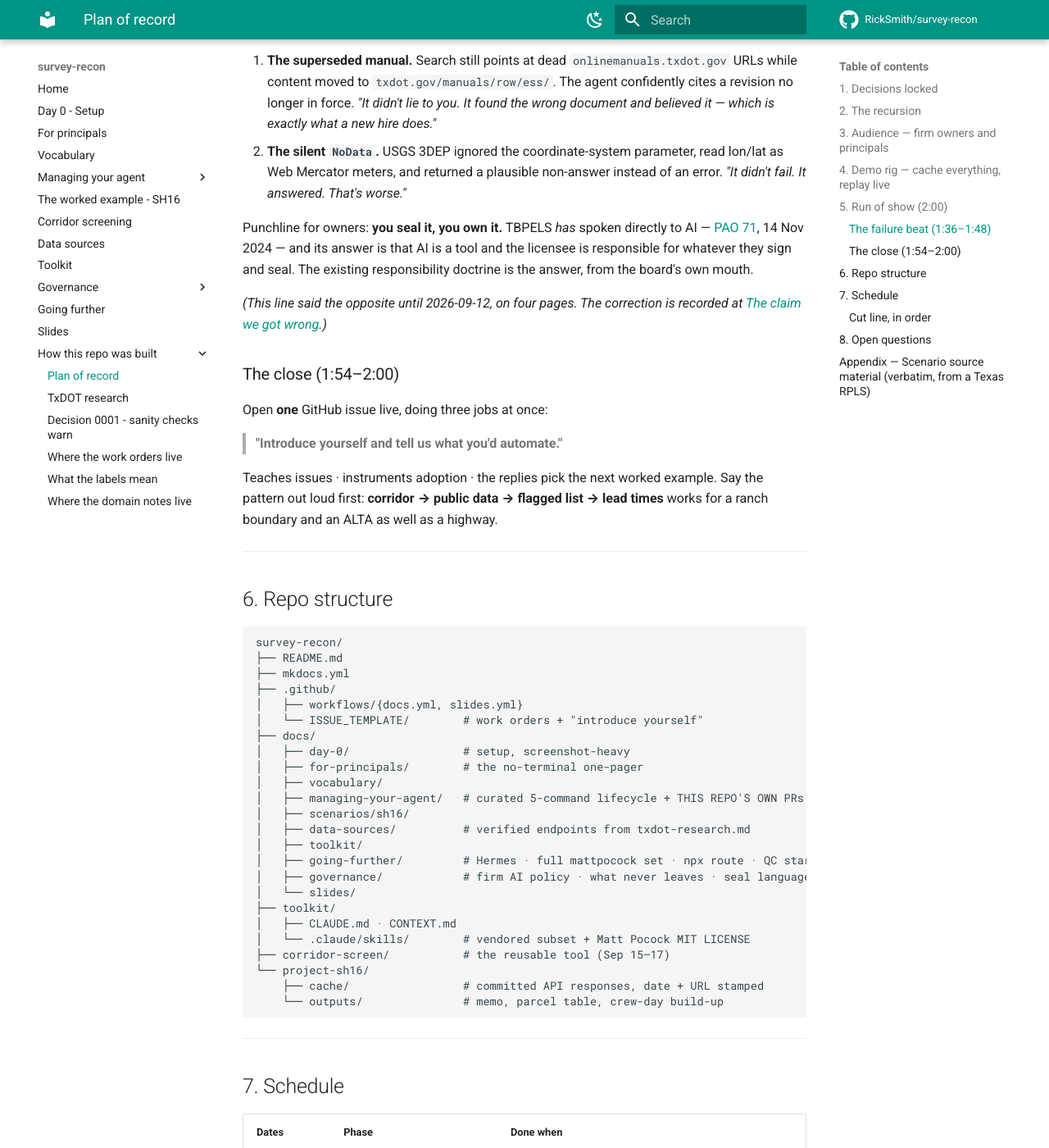
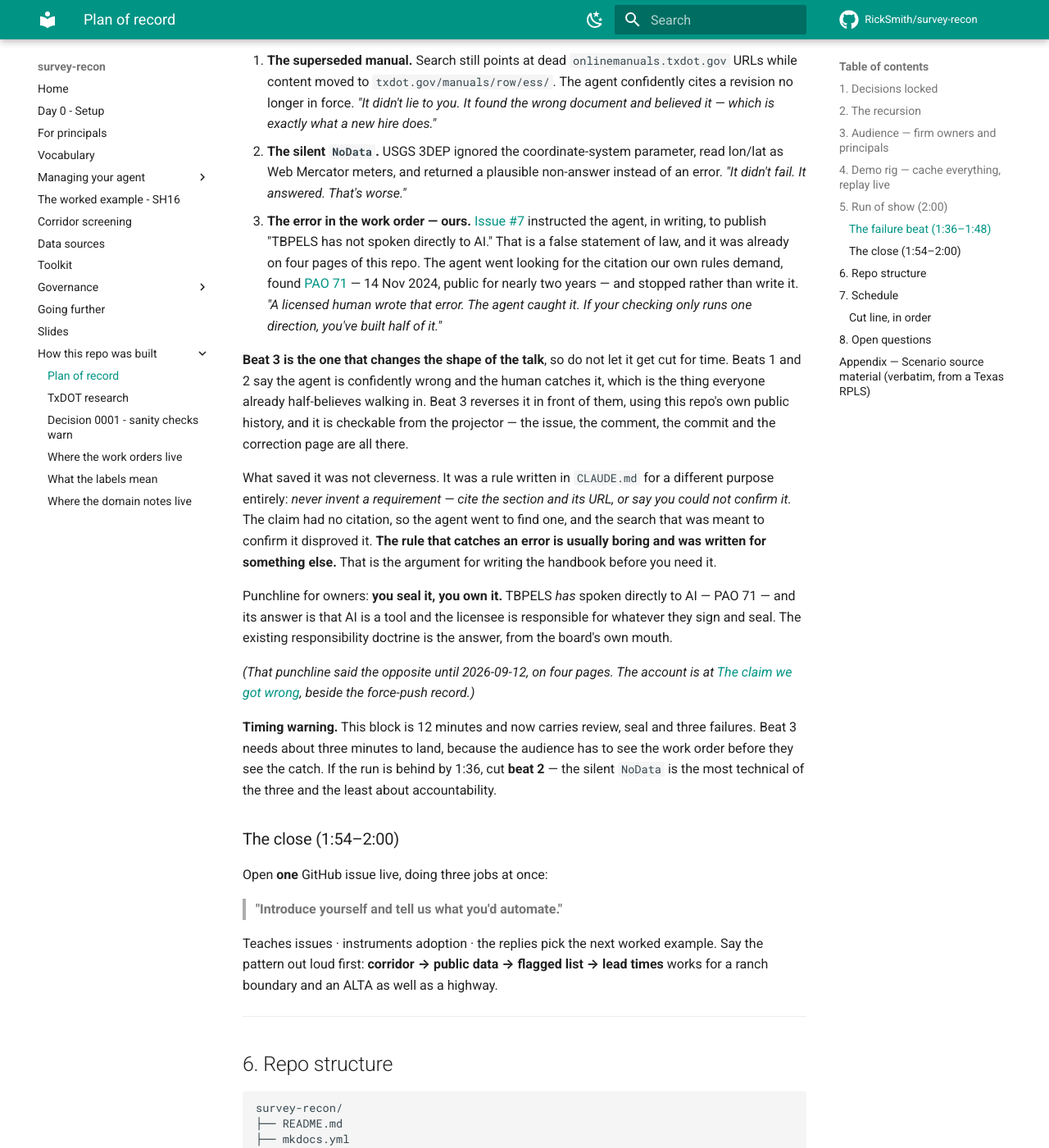
Before and after one commit to RickSmith/survey-recon, an MkDocs documentation site: the page built from docs/plan-of-record.md, in a window 1280 px wide and 1400 px high, scrolled down 3909 px. Shown: the whole window at 82% size. Built offline with MkDocs 1.6.1 and Material for MkDocs 9.7.7, drawn with Linux system fonts in a browser that asks for light colours; comment, search, counter and statistics services are not loaded; some of the changed text lies outside the part shown.

Commit message:
Add the third failure beat, because it reverses the direction
Beats 1 and 2 both say the agent is confidently wrong and the human
catches it. That is the thing the room already half-believes on the way
in, so it confirms rather than teaches.

Beat 3 runs the other way. Issue #7 told the agent in writing to publish
"TBPELS has not spoken directly to AI" - a false statement of law, to a
room of licensed professionals, and it was already on four pages here.
A human wrote that. The agent went looking for the citation our own rules
demand, found PAO 71 instead, and stopped.

It is the strongest of the three for this audience for two reasons.
It is checkable from the projector - the issue, the correction comment,
the commit and the write-up are all public. And it makes the argument for
writing the handbook before you need it, because what caught the error was
a rule written about TxDOT manuals, not about anything like this.

Twelve minutes now carries review, seal and three beats. Rather than
pretend that fits, the section says which beat to cut when the clock is
against you, and why it is beat 2.

Also updated so the repo does not contradict itself: the CONTEXT.md
definition of the failure beat said "the agent being confidently wrong",
which is no longer the whole of it; the Sep 29-Oct 2 milestone; and the
backlog item, which now notes beat 3 is reproduced by reading rather than
by running.

Co-Authored-By: Claude Opus 5 <noreply@anthropic.com>

```diff
--- a/docs/plan-of-record.md
+++ b/docs/plan-of-record.md
@@ -100,7 +100,7 @@ Justified: the TxDOT ROW map server blocks intermittently, USGS elevation timed
 | 0:52–0:57 | 5 | Stretch + questions |
 | 0:57–1:18 | 21 | **Act II — Find the control.** 13 NGS marks (several `MARK NOT FOUND`), 18 TxDOT control points, 27 ROW sheets 1937–1998. |
 | 1:18–1:36 | 18 | **Act III — The estimate package.** Bid memo + flagged parcel table with statutory lead times + crew-day build-up. |
-| 1:36–1:48 | 12 | **Review, seal — and the two failures.** |
+| 1:36–1:48 | 12 | **Review, seal — and the three failures.** |
 | 1:48–1:54 | 6 | **Hermes.** The second ROE letter that sends itself on day 21. |
 | 1:54–2:00 | 6 | **Accountability · Monday morning · the live issue.** |
 
@@ -109,10 +109,17 @@ Placed **after** an hour of the agent succeeding — that's when it lands.
 
 1. **The superseded manual.** Search still points at dead `onlinemanuals.txdot.gov` URLs while content moved to `txdot.gov/manuals/row/ess/`. The agent confidently cites a revision no longer in force. *"It didn't lie to you. It found the wrong document and believed it — which is exactly what a new hire does."*
 2. **The silent `NoData`.** USGS 3DEP ignored the coordinate-system parameter, read lon/lat as Web Mercator meters, and returned a plausible non-answer instead of an error. *"It didn't fail. It answered. That's worse."*
+3. **The error in the work order — ours.** [Issue #7](https://github.com/RickSmith/survey-recon/issues/7) instructed the agent, in writing, to publish "TBPELS has not spoken directly to AI." That is a false statement of law, and it was already on four pages of this repo. The agent went looking for the citation our own rules demand, found [PAO 71](https://pels.texas.gov/nm/2024/pao-71-response.pdf) — 14 Nov 2024, public for nearly two years — and stopped rather than write it. *"A licensed human wrote that error. The agent caught it. If your checking only runs one direction, you've built half of it."*
 
-Punchline for owners: **you seal it, you own it.** TBPELS *has* spoken directly to AI — [PAO 71](https://pels.texas.gov/nm/2024/pao-71-response.pdf), 14 Nov 2024 — and its answer is that AI is a tool and the licensee is responsible for whatever they sign and seal. The existing responsibility doctrine is the answer, from the board's own mouth.
+**Beat 3 is the one that changes the shape of the talk**, so do not let it get cut for time. Beats 1 and 2 say the agent is confidently wrong and the human catches it, which is the thing everyone already half-believes walking in. Beat 3 reverses it in front of them, using this repo's own public history, and it is checkable from the projector — the issue, the comment, the commit and the correction page are all there.
 
-*(This line said the opposite until 2026-09-12, on four pages. The correction is recorded at [The claim we got wrong](managing-your-agent/the-claim-we-got-wrong.md).)*
+What saved it was not cleverness. It was a rule written in `CLAUDE.md` for a different purpose entirely: *never invent a requirement — cite the section and its URL, or say you could not confirm it.* The claim had no citation, so the agent went to find one, and the search that was meant to confirm it disproved it. **The rule that catches an error is usually boring and was written for something else.** That is the argument for writing the handbook before you need it.
+
+Punchline for owners: **you seal it, you own it.** TBPELS *has* spoken directly to AI — PAO 71 — and its answer is that AI is a tool and the licensee is responsible for whatever they sign and seal. The existing responsibility doctrine is the answer, from the board's own mouth.
+
+*(That punchline said the opposite until 2026-09-12, on four pages. The account is at [The claim we got wrong](managing-your-agent/the-claim-we-got-wrong.md), beside the force-push record.)*
+
+**Timing warning.** This block is 12 minutes and now carries review, seal and three failures. Beat 3 needs about three minutes to land, because the audience has to see the work order before they see the catch. If the run is behind by 1:36, cut **beat 2** — the silent `NoData` is the most technical of the three and the least about accountability.
 
 ### The close (1:54–2:00)
 Open **one** GitHub issue live, doing three jobs at once:
@@ -161,7 +168,7 @@ survey-recon/
 | **Sep 15–17** | Corridor-screening tool | Buffer an alignment → hit the verified services → flagged parcel list with lead times |
 | **Sep 18–23** | Acts I–III + cache | Full SH16 run; cache captured and committed; outputs built |
 | **Sep 24–28** | Toolkit · Day 0 · for-principals · governance | Take-home kit complete |
-| **Sep 29–Oct 2** | Slides · Hermes · failure beat | Deck drafted; ROE-letter demo working; both failures scripted and reproducible |
+| **Sep 29–Oct 2** | Slides · Hermes · failure beat | Deck drafted; ROE-letter demo working; all three failures scripted and reproducible |
 | **Oct 3–5** | **Dry run** | Full 2 hours in front of Seneca + CBI staff. Cut against the clock. |
 | **Oct 6–7** | Freeze | Tag teaching-moment PRs, freeze repo, print handout with QR |
 | **Oct 8** | Deliver | |
```
Also changed, not shown: CONTEXT.md (+1 -1 lines), issues/BACKLOG.md (+2 -2 lines).
